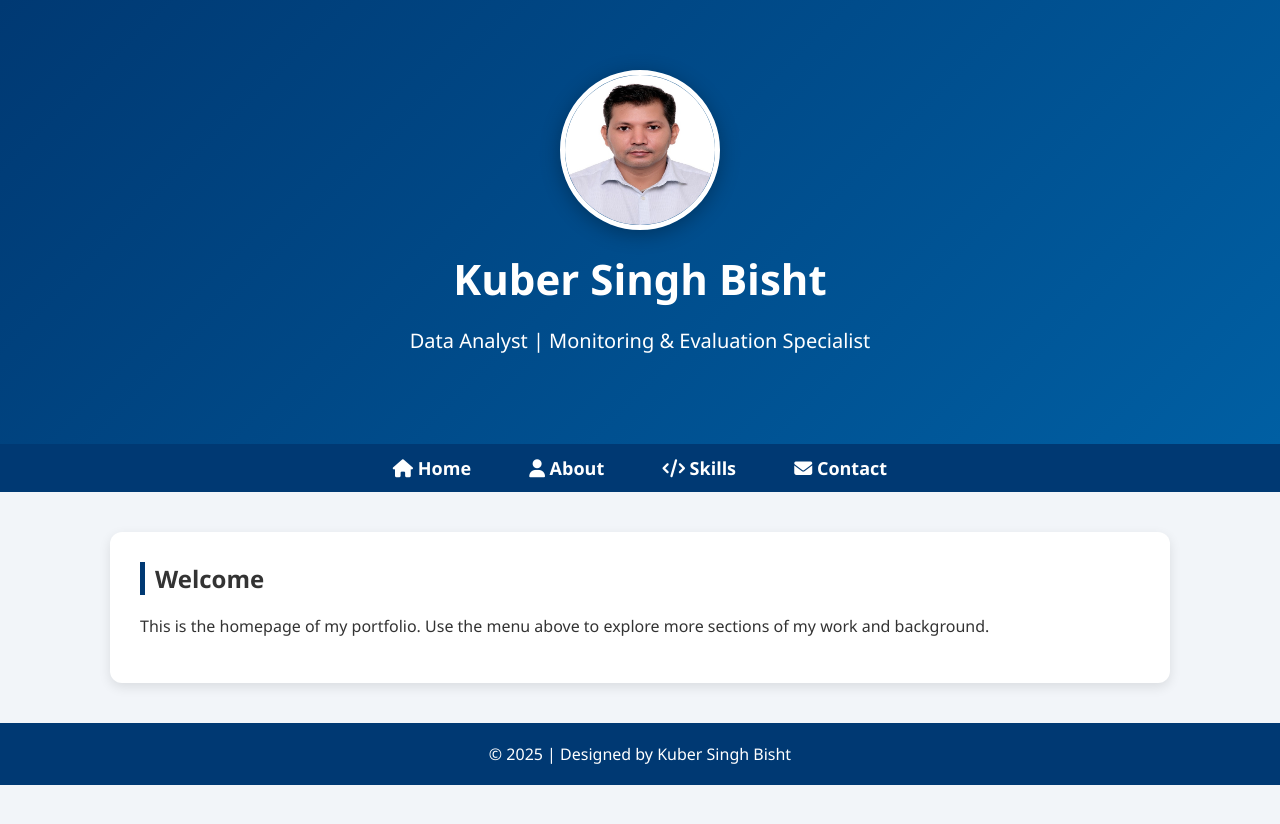
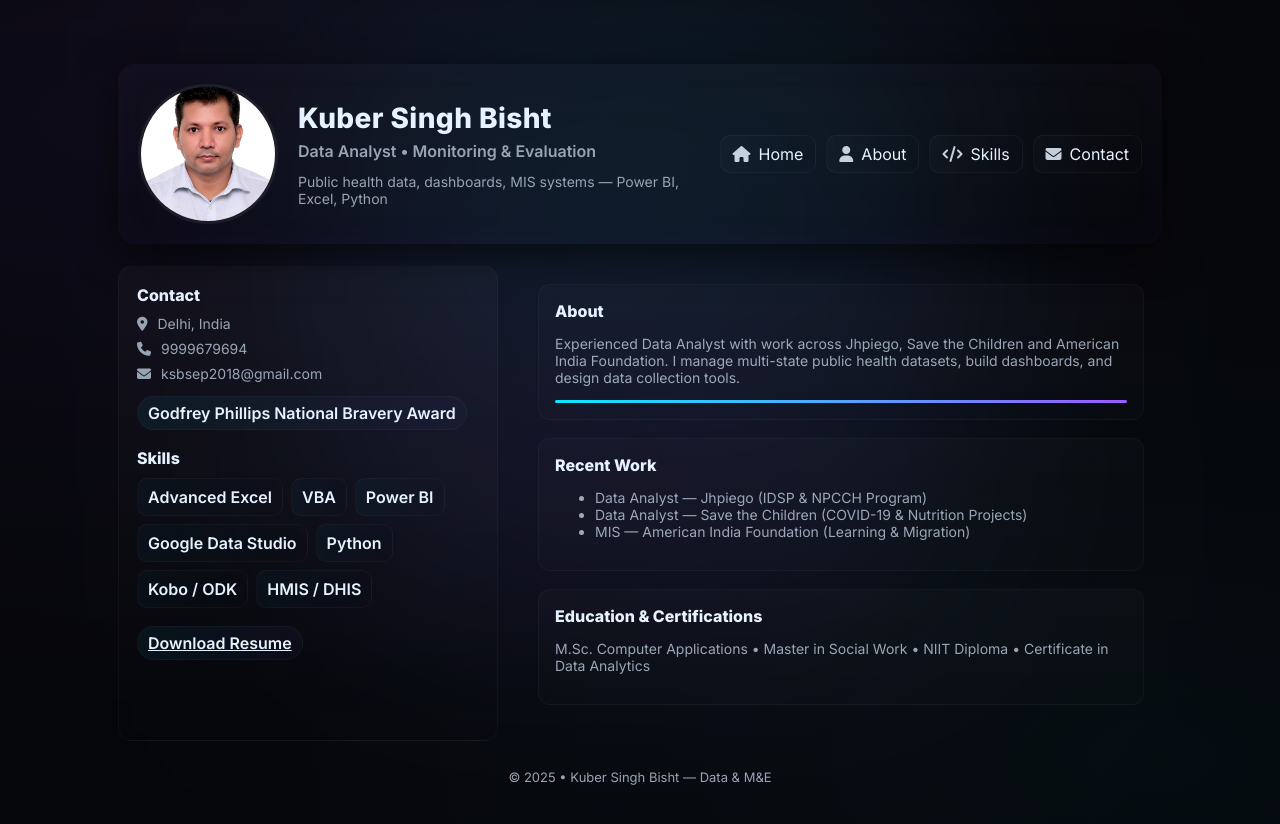
Before and after one commit to Kuber2025/Kuber2025.github.io, a plain HTML site: page index.html in a window 1280 px wide. Before the commit the page ends 800 px from the top, so only its background shows below. Drawn offline with Linux system fonts and the light colour scheme.

Commit message:
Update index.html

```diff
--- a/index.html
+++ b/index.html
@@ -1,130 +1,182 @@
 <!DOCTYPE html>
 <html lang="en">
 <head>
-    <meta charset="UTF-8" />
-    <meta name="viewport" content="width=device-width, initial-scale=1.0" />
-    <title>Kuber Singh Bisht | Portfolio</title>
-    <link rel="stylesheet" href="https://cdnjs.cloudflare.com/ajax/libs/font-awesome/6.5.0/css/all.min.css" />
+  <meta charset="utf-8" />
+  <meta name="viewport" content="width=device-width,initial-scale=1" />
+  <title>Kuber Singh Bisht • Data Analyst</title>
 
-    <style>
-        body {
-            margin: 0;
-            font-family: "Segoe UI", sans-serif;
-            background: #f2f5f9;
-            color: #333;
-            overflow-x: hidden;
-        }
+  <!-- Google Font -->
+  <link href="https://fonts.googleapis.com/css2?family=Inter:wght@300;400;600;800&display=swap" rel="stylesheet">
+  <link rel="stylesheet" href="https://cdnjs.cloudflare.com/ajax/libs/font-awesome/6.5.0/css/all.min.css" />
 
-        /* HEADER */
-        header {
-            background: linear-gradient(135deg, #003973, #005fa3);
-            color: white;
-            padding: 70px 20px;
-            text-align: center;
-            position: relative;
-            animation: fadeIn 1.2s ease-in-out;
-        }
-        header img {
-            width: 150px;
-            height: 150px;
-            border-radius: 50%;
-            border: 5px solid white;
-            box-shadow: 0 4px 20px rgba(0,0,0,0.3);
-            animation: zoomIn 1.4s ease-in-out;
-            transition: transform 0.4s ease, box-shadow 0.4s ease;
-        }
-        header img:hover {
-            transform: scale(1.1) rotate(3deg);
-            box-shadow: 0 6px 30px rgba(0,0,0,0.4);
-        }
-        header h1 {
-            margin: 15px 0 5px;
-            font-size: 42px;
-            animation: slideDown 1s ease-in-out;
-        }
-        header p {
-            font-size: 20px;
-        }
+  <style>
+    :root{
+      --bg:#05060a;
+      --panel: rgba(255,255,255,0.03);
+      --neon-1: #00e6ff; /* cyan */
+      --neon-2: #9b59ff; /* purple */
+      --glass: rgba(255,255,255,0.04);
+      --text: #e6f2ff;
+      --muted: #98a4b3;
+    }
+    *{box-sizing:border-box}
+    html,body{height:100%;margin:0;font-family:Inter,system-ui,-apple-system,'Segoe UI',Roboto,Arial;color:var(--text);background:radial-gradient(1200px 600px at 10% 10%, rgba(155,89,255,0.06), transparent), radial-gradient(900px 500px at 90% 90%, rgba(0,230,255,0.03), transparent), var(--bg);}
 
-        /* NAVIGATION */
-        nav {
-            background: #003973;
-            text-align: center;
-            padding: 12px;
-        }
-        nav a {
-            color: white;
-            margin: 0 15px;
-            text-decoration: none;
-            font-weight: bold;
-            font-size: 18px;
-            padding: 6px 12px;
-            border-radius: 6px;
-            transition: background 0.3s ease, transform 0.3s ease;
-        }
-        nav a:hover {
-            background: #005fa3;
-            transform: translateY(-3px);
-        }
+    /* page wrapper */
+    .wrap{max-width:1100px;margin:36px auto;padding:28px}
 
-        /* SECTIONS */
-        .section {
-            max-width: 1000px;
-            margin: 40px auto;
-            background: white;
-            padding: 30px;
-            border-radius: 12px;
-            box-shadow: 0 4px 12px rgba(0,0,0,0.1);
-            animation: fadeUp 1.1s ease-in-out;
-            transition: transform 0.4s ease, box-shadow 0.4s ease;
-        }
-        .section:hover {
-            transform: translateY(-6px);
-            box-shadow: 0 8px 20px rgba(0,0,0,0.2);
-        }
+    /* neon header */
+    header.site{
+      display:flex;align-items:center;gap:20px;padding:20px;border-radius:16px;background:linear-gradient(180deg,rgba(255,255,255,0.02),transparent);box-shadow:0 10px 40px rgba(0,0,0,0.6), 0 0 40px rgba(155,89,255,0.03) inset;backdrop-filter: blur(6px);
+    }
 
-        h2 {
-            margin-top: 0;
-            border-left: 5px solid #003973;
-            padding-left: 10px;
-        }
+    .avatar{
+      width:140px;height:140px;border-radius:50%;overflow:hidden;flex:0 0 140px;border:3px solid rgba(255,255,255,0.06);position:relative;display:inline-block;
+    }
+    .avatar img{width:100%;height:100%;object-fit:cover;display:block;filter:contrast(1.05) saturate(1.05)}
 
-        /* ANIMATIONS */
-        @keyframes fadeIn { from { opacity:0;} to {opacity:1;} }
-        @keyframes fadeUp { from { transform:translateY(40px); opacity:0;} to {transform:translateY(0); opacity:1;} }
-        @keyframes slideDown { from {transform:translateY(-40px);} to {transform:translateY(0);} }
-        @keyframes zoomIn { from {transform:scale(0.5);} to {transform:scale(1);} }
+    /* neon ring */
+    .avatar::after{
+      content:"";position:absolute;inset:-6px;border-radius:50%;pointer-events:none;box-shadow:0 0 18px var(--neon-1), 0 0 32px var(--neon-2);opacity:0.9;transition:transform .45s ease;transform:scale(0.95);
+    }
+    .avatar:hover::after{transform:scale(1.07);filter:drop-shadow(0 6px 18px rgba(0,230,255,0.12))}
 
-        footer {
-            text-align: center;
-            padding: 20px;
-            background: #003973;
-            color: white;
-            margin-top: 40px;
-        }
-    </style>
+    .hero-meta{flex:1}
+    .hero-meta h1{margin:0;font-size:28px;letter-spacing:0.4px;font-weight:700}
+    .hero-meta p.role{margin:6px 0 0;color:var(--muted);font-weight:600}
+    .hero-meta .tagline{margin-top:12px;color:var(--muted);font-size:14px}
+
+    /* nav */
+    nav.links{display:flex;gap:10px;margin-left:auto}
+    nav a.btn{display:inline-flex;align-items:center;gap:8px;padding:8px 12px;border-radius:10px;text-decoration:none;color:var(--text);background:linear-gradient(90deg,rgba(255,255,255,0.02),transparent);border:1px solid rgba(255,255,255,0.04);transition:transform .25s ease,box-shadow .25s ease}
+    nav a.btn .fa{opacity:0.85}
+    nav a.btn:hover{transform:translateY(-6px);box-shadow:0 12px 30px rgba(155,89,255,0.12);}
+
+    /* main grid */
+    .grid{display:grid;grid-template-columns:380px 1fr;gap:22px;margin-top:22px}
+
+    /* left panel */
+    .panel{background:linear-gradient(180deg,var(--panel),transparent);padding:18px;border-radius:14px;border:1px solid rgba(255,255,255,0.03);}
+    .panel h3{margin:0 0 10px;font-size:16px}
+    .info-list{list-style:none;padding:0;margin:0;display:flex;flex-direction:column;gap:8px}
+    .info-list li{display:flex;align-items:center;gap:10px;color:var(--muted);font-size:14px}
+    .pill{display:inline-block;padding:6px 10px;border-radius:999px;background:linear-gradient(90deg,rgba(0,230,255,0.06),rgba(155,89,255,0.04));border:1px solid rgba(255,255,255,0.03);font-weight:600;color:var(--text)}
+
+    /* skills */
+    .skills{display:flex;flex-wrap:wrap;gap:8px;margin-top:8px}
+    .skill{padding:8px 10px;border-radius:10px;font-weight:600;background:linear-gradient(90deg,rgba(0,230,255,0.03),transparent);border:1px solid rgba(255,255,255,0.03);color:var(--text);transition:transform .2s ease}
+    .skill:hover{transform:translateY(-5px) scale(1.02);box-shadow:0 10px 30px rgba(155,89,255,0.06)}
+
+    /* right content */
+    .content{padding:18px;border-radius:14px;min-height:220px;}
+    .card{background:linear-gradient(180deg, rgba(255,255,255,0.02), rgba(255,255,255,0.01));border-radius:12px;padding:16px;margin-bottom:18px;border:1px solid rgba(255,255,255,0.03);transition:transform .3s ease,box-shadow .3s ease}
+    .card:hover{transform:translateY(-8px);box-shadow:0 20px 50px rgba(0,0,0,0.6),0 0 40px rgba(155,89,255,0.04)}
+    .card h4{margin:0 0 8px}
+    .muted{color:var(--muted);font-size:14px}
+
+    /* neon accent underlines */
+    .neon-line{height:3px;border-radius:4px;background:linear-gradient(90deg,var(--neon-1),var(--neon-2));box-shadow:0 6px 40px rgba(155,89,255,0.08);margin-top:12px}
+
+    /* footer */
+    footer{margin-top:28px;text-align:center;color:var(--muted);font-size:13px}
+
+    /* small screens */
+    @media (max-width:900px){
+      .grid{grid-template-columns:1fr;}
+      header.site{flex-direction:column;align-items:center;text-align:center}
+      nav.links{margin-top:12px}
+      .avatar{width:120px;height:120px}
+    }
+
+    /* subtle animated background glow */
+    .bg-glow{position:fixed;left:50%;top:10%;width:600px;height:600px;transform:translate(-50%,-10%);filter:blur(120px);opacity:0.18;pointer-events:none;background:conic-gradient(from 180deg at 50% 50%, rgba(155,89,255,0.6), rgba(0,230,255,0.6), rgba(155,89,255,0.6));mix-blend-mode:screen}
+
+  </style>
 </head>
 <body>
-    <header>
-        <img src="profile.jpg" alt="Profile Photo" />
+
+  <div class="bg-glow"></div>
+
+  <div class="wrap">
+    <header class="site">
+      <div class="avatar">
+        <img src="profile.jpg" alt="Kuber Singh Bisht" />
+      </div>
+
+      <div class="hero-meta">
         <h1>Kuber Singh Bisht</h1>
-        <p>Data Analyst | Monitoring & Evaluation Specialist</p>
+        <p class="role">Data Analyst • Monitoring & Evaluation</p>
+        <div class="tagline">Public health data, dashboards, MIS systems — Power BI, Excel, Python</div>
+      </div>
+
+      <nav class="links" aria-label="Primary">
+        <a class="btn" href="index.html"><i class="fa fa-home"></i> Home</a>
+        <a class="btn" href="about.html"><i class="fa fa-user"></i> About</a>
+        <a class="btn" href="skills.html"><i class="fa fa-code"></i> Skills</a>
+        <a class="btn" href="contact.html"><i class="fa fa-envelope"></i> Contact</a>
+      </nav>
     </header>
 
-    <nav>
-        <a href="index.html"><i class="fa fa-home"></i> Home</a>
-        <a href="about.html"><i class="fa fa-user"></i> About</a>
-        <a href="skills.html"><i class="fa fa-code"></i> Skills</a>
-        <a href="contact.html"><i class="fa fa-envelope"></i> Contact</a>
-    </nav>
+    <div class="grid">
 
-    <div class="section">
-        <h2>Welcome</h2>
-        <p>This is the homepage of my portfolio. Use the menu above to explore more sections of my work and background.</p>
+      <aside class="panel">
+        <h3>Contact</h3>
+        <ul class="info-list">
+          <li><i class="fa-solid fa-location-dot"></i> Delhi, India</li>
+          <li><i class="fa-solid fa-phone"></i> 9999679694</li>
+          <li><i class="fa-solid fa-envelope"></i> ksbsep2018@gmail.com</li>
+        </ul>
+
+        <div style="margin-top:14px">
+          <div class="pill">Godfrey Phillips National Bravery Award</div>
+        </div>
+
+        <h3 style="margin-top:18px">Skills</h3>
+        <div class="skills">
+          <div class="skill">Advanced Excel</div>
+          <div class="skill">VBA</div>
+          <div class="skill">Power BI</div>
+          <div class="skill">Google Data Studio</div>
+          <div class="skill">Python</div>
+          <div class="skill">Kobo / ODK</div>
+          <div class="skill">HMIS / DHIS</div>
+        </div>
+
+        <div style="margin-top:18px">
+          <a class="pill" href="kuber Bisht CV Updated.docx" download>Download Resume</a>
+        </div>
+      </aside>
+
+      <main class="content">
+        <div class="card">
+          <h4>About</h4>
+          <p class="muted">Experienced Data Analyst with work across Jhpiego, Save the Children and American India Foundation. I manage multi-state public health datasets, build dashboards, and design data collection tools.</p>
+          <div class="neon-line"></div>
+        </div>
+
+        <div class="card">
+          <h4>Recent Work</h4>
+          <ul class="muted">
+            <li>Data Analyst — Jhpiego (IDSP & NPCCH Program)</li>
+            <li>Data Analyst — Save the Children (COVID-19 & Nutrition Projects)</li>
+            <li>MIS — American India Foundation (Learning & Migration)</li>
+          </ul>
+        </div>
+
+        <div class="card">
+          <h4>Education & Certifications</h4>
+          <p class="muted">M.Sc. Computer Applications • Master in Social Work • NIIT Diploma • Certificate in Data Analytics</p>
+        </div>
+
+      </main>
+
     </div>
 
     <footer>
-        © 2025 | Designed by Kuber Singh Bisht
+      © 2025 • Kuber Singh Bisht — Data & M&E
     </footer>
+
+  </div>
+
 </body>
 </html>
```
